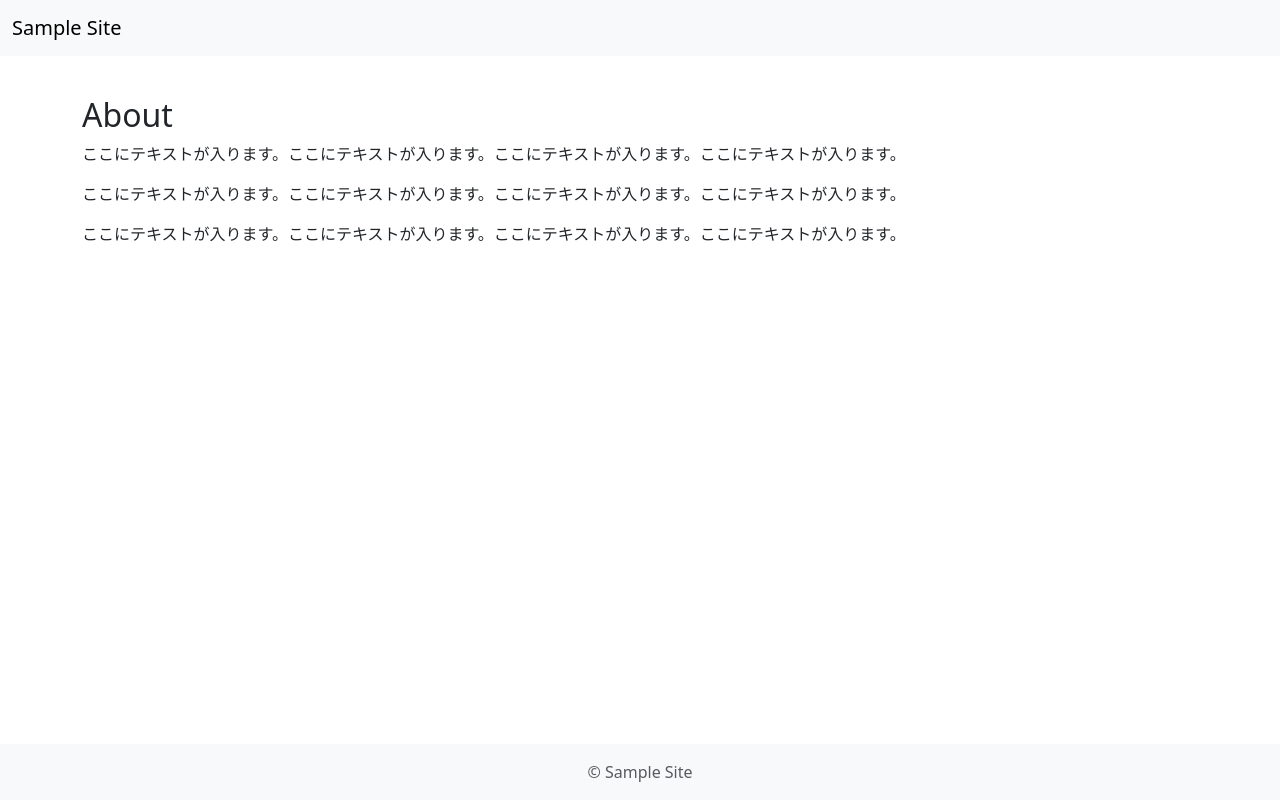
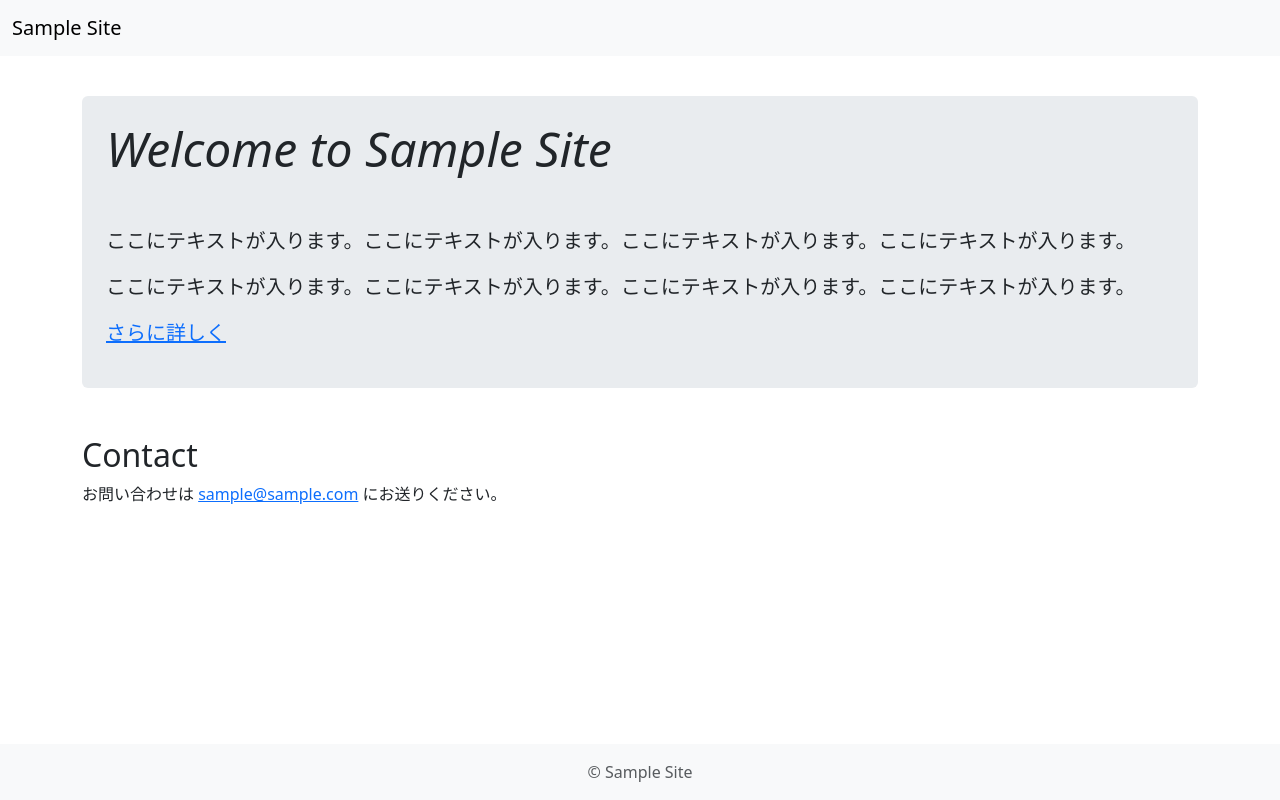
Before and after one commit to grssbl/grssbl.github.io, a plain HTML site: page dokosen.html in a window 1280 px wide. Drawn offline with nearby package versions, Linux system fonts and the light colour scheme.

Commit message:
Update dokosen.html

```diff
--- a/dokosen.html
+++ b/dokosen.html
@@ -18,11 +18,15 @@
 </header>
 <main>
     <div class="container mt-5 py-5">
-        <div class="row">
-            <h2>About</h2>
-            <p>ここにテキストが入ります。ここにテキストが入ります。ここにテキストが入ります。ここにテキストが入ります。</p>
-            <p>ここにテキストが入ります。ここにテキストが入ります。ここにテキストが入ります。ここにテキストが入ります。</p>
-            <p>ここにテキストが入ります。ここにテキストが入ります。ここにテキストが入ります。ここにテキストが入ります。</p>
+        <div class="p-4 rounded bg-body-secondary">
+            <h1 class="display-5 fst-italic">Welcome to Sample Site</h1>
+            <p class="lead mt-5">ここにテキストが入ります。ここにテキストが入ります。ここにテキストが入ります。ここにテキストが入ります。</p>
+            <p class="lead">ここにテキストが入ります。ここにテキストが入ります。ここにテキストが入ります。ここにテキストが入ります。</p>
+            <p class="lead"><a href="about.html">さらに詳しく</a></p>
+        </div>
+        <div class="row my-5">
+            <h2>Contact</h2>
+            <p>お問い合わせは <a href="#">sample@sample.com</a> にお送りください。</p>
         </div>
     </div>
 </main>
```
